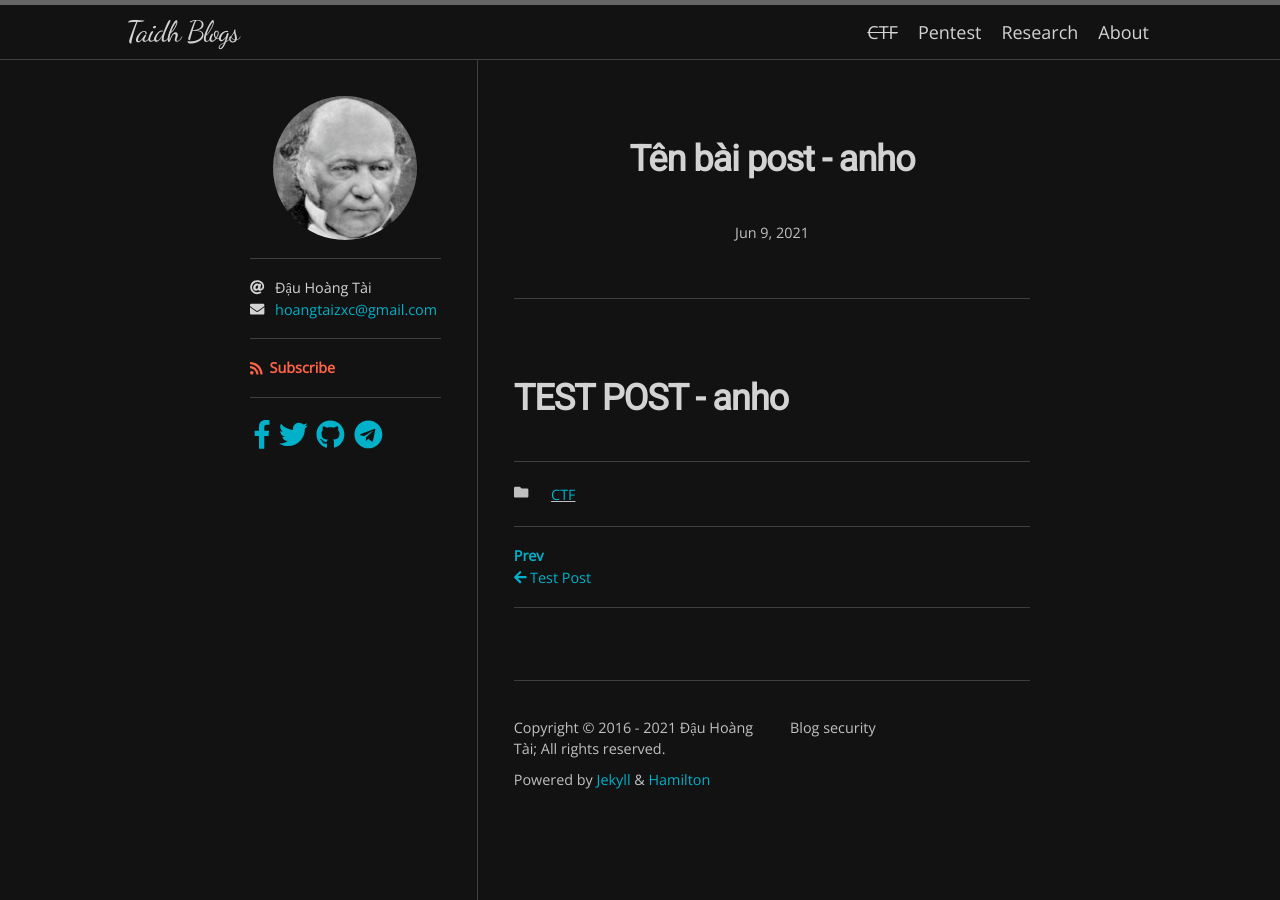
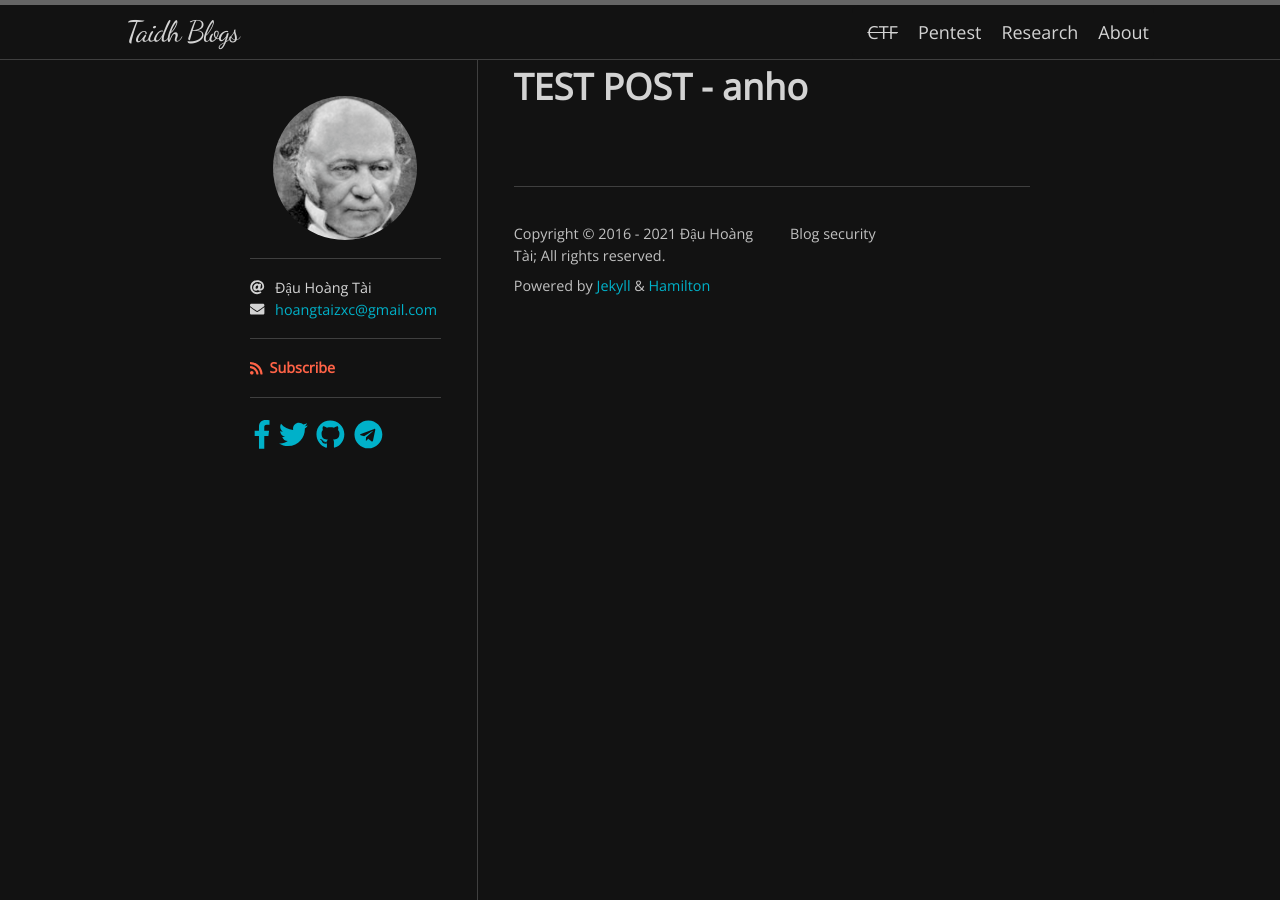
Before and after one commit to DauHoangTai/DauHoangTai.github.io, a Jekyll site: the page built from _posts/2021-06-09-test-anho.md, in a window 1280 px wide. Built offline with Jekyll 4.4.1, drawn with Linux system fonts in a browser that asks for light colours; nearby versions of some CDN libraries; some web fonts are replaced.

Commit message:
anho update

```diff
--- a/_posts/2021-06-09-test-anho.md
+++ b/_posts/2021-06-09-test-anho.md
@@ -1,6 +1,7 @@
 ---
-layout: post
-title: Tên bài post - anho
+layout: default
+title: Customization
+nav_order: 2
 categories: CTF
 permalink: /ctf/
 ---
```
